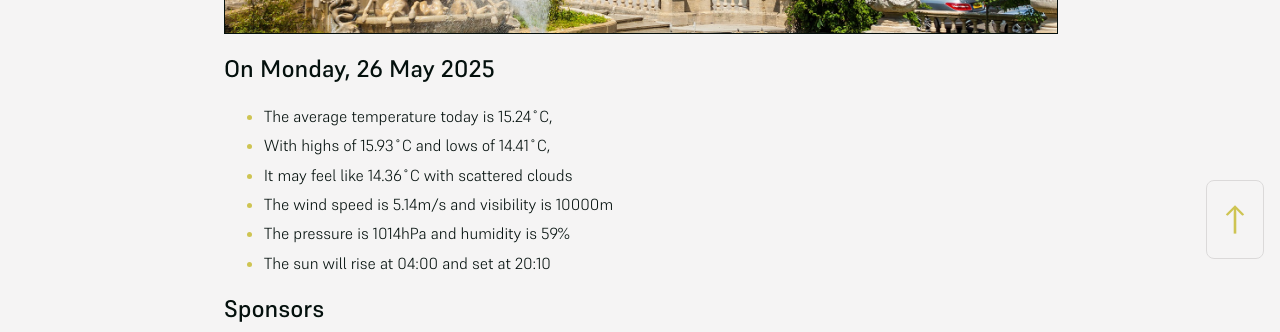
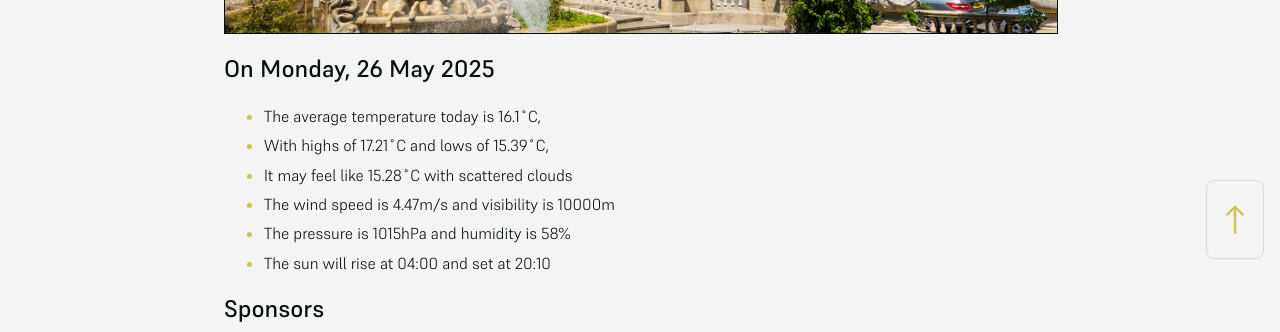
Before and after one commit to mat-0/cheltenham-open-data, a Jekyll site: the page built from index.md, in a window 1280 px wide. Shown: the part 625-957 px from the top of the page. Built offline with Jekyll 4.4.1, drawn with Linux system fonts in a browser that asks for light colours.

Commit message:
Updated 2025-05-26 10:03:03

```diff
--- a/index.md
+++ b/index.md
@@ -10,11 +10,11 @@ seo: Menu
 <!-- weather_marker starts -->
 ## On Monday, 26 May 2025
 
-- The average temperature today is 15.24˚C,
-- With highs of 15.93˚C and lows of 14.41˚C,
-- It may feel like 14.36˚C with scattered clouds
-- The wind speed is 5.14m/s and visibility is 10000m
-- The pressure is 1014hPa and humidity is 59%
+- The average temperature today is 16.1˚C,
+- With highs of 17.21˚C and lows of 15.39˚C,
+- It may feel like 15.28˚C with scattered clouds
+- The wind speed is 4.47m/s and visibility is 10000m
+- The pressure is 1015hPa and humidity is 58%
 - The sun will rise at 04:00 and set at 20:10
 
 <!-- weather_marker ends -->
```
Also changed, not shown: _data/flood.json (+4 -46 lines), _pages/news.md (+4 -4 lines).
